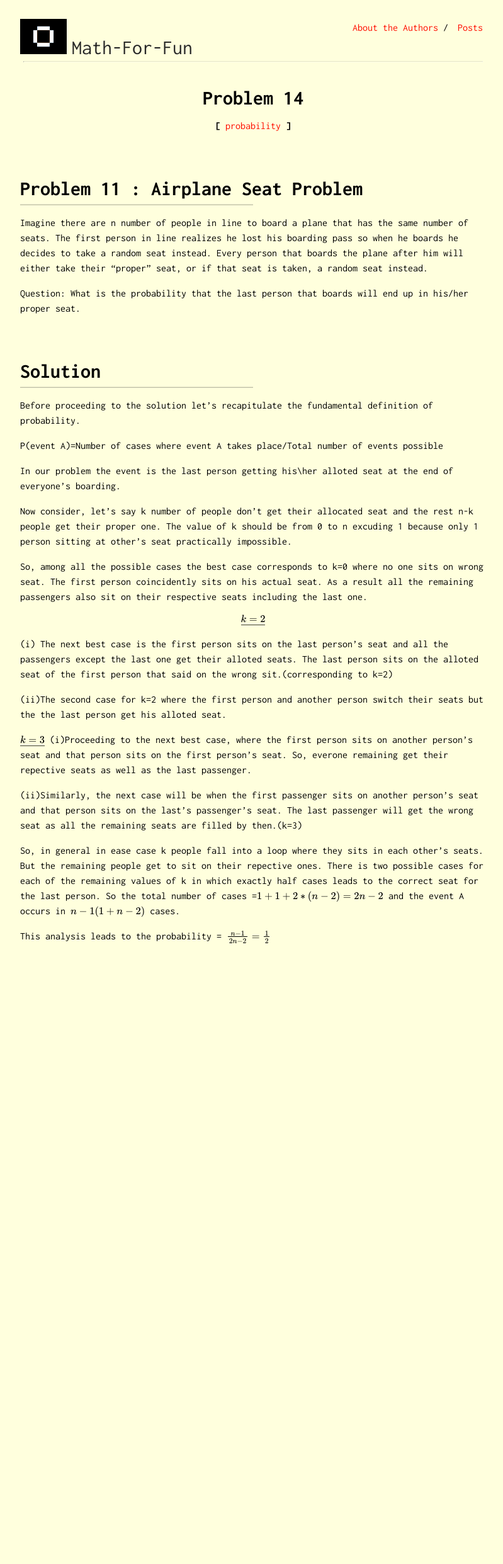
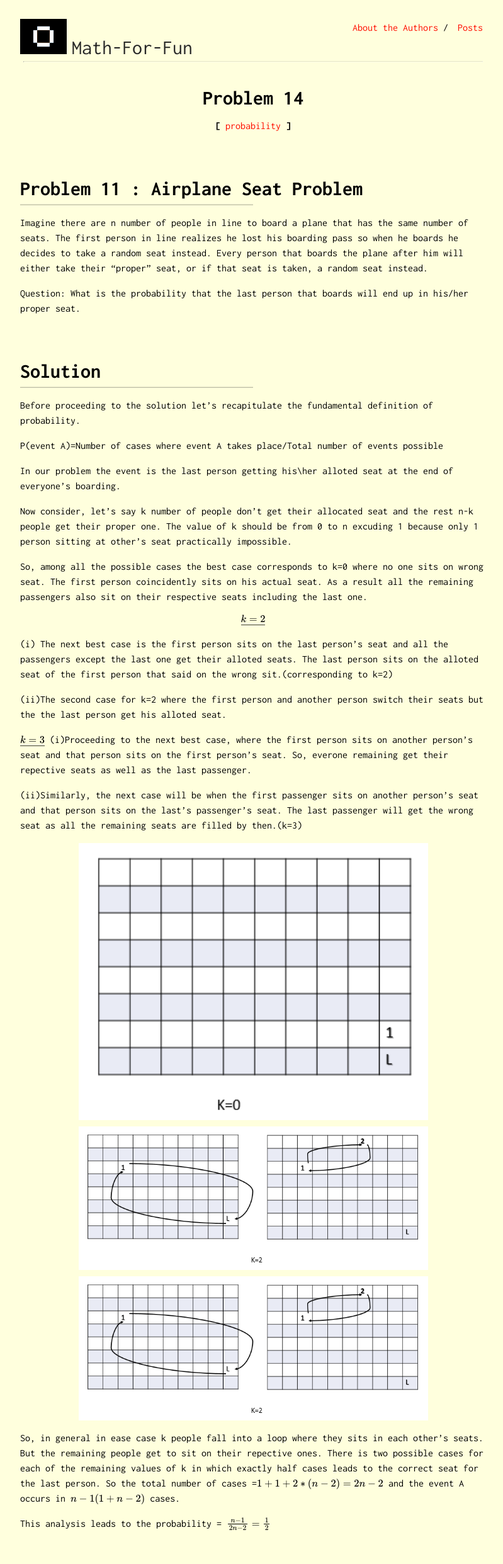
Before and after one commit to Oscuro-Phoenix/math-for-fun, a Jekyll site: the page built from _posts/2021-06-01-Problem-14.md, in a window 1280 px wide. Shown: the whole page at 63% size, without its empty margins (238-1037 px from the left). Built offline with Jekyll 4.4.1, drawn with Linux system fonts in a browser that asks for light colours; formulas are drawn with MathJax 3; before the commit the page ends 1552 px from its top, so only the background shows below that.

Commit message:
edit p14

```diff
--- a/_posts/2021-06-01-Problem-14.md
+++ b/_posts/2021-06-01-Problem-14.md
@@ -33,6 +33,10 @@
 
 (ii)Similarly, the next case will be when the first passenger sits on another person's seat and that person sits on the last's passenger's seat. The last passenger will get the wrong seat as all the remaining seats are filled by then.(k=3)
 
+<center><img style=" display: block; margin-left: auto; margin-right: auto;width: 75%;" src="../assets/Prob14_fig1.png"></center>
+<center><img style=" display: block; margin-left: auto; margin-right: auto;width: 75%;" src="../assets/Prob14_fig2.png"></center>
+<center><img style=" display: block; margin-left: auto; margin-right: auto;width: 75%;" src="../assets/Prob14_fig2.png"></center>
+
 So, in general in ease case k people fall into a loop where they sits in each other's seats. But the remaining people get to sit on their repective ones. There is two possible cases for each of the remaining values of k in which exactly half cases leads to the correct seat for the last person. So the total number of cases =$$1+1+2*(n-2)=2n-2$$ and the event A occurs in $$n-1(1+n-2)$$ cases.
 
 
```
Also changed, not shown: assets/Prob14_fig1.PNG (added), assets/Prob14_fig2.PNG (added), assets/Prob14_fig3.PNG (added).
